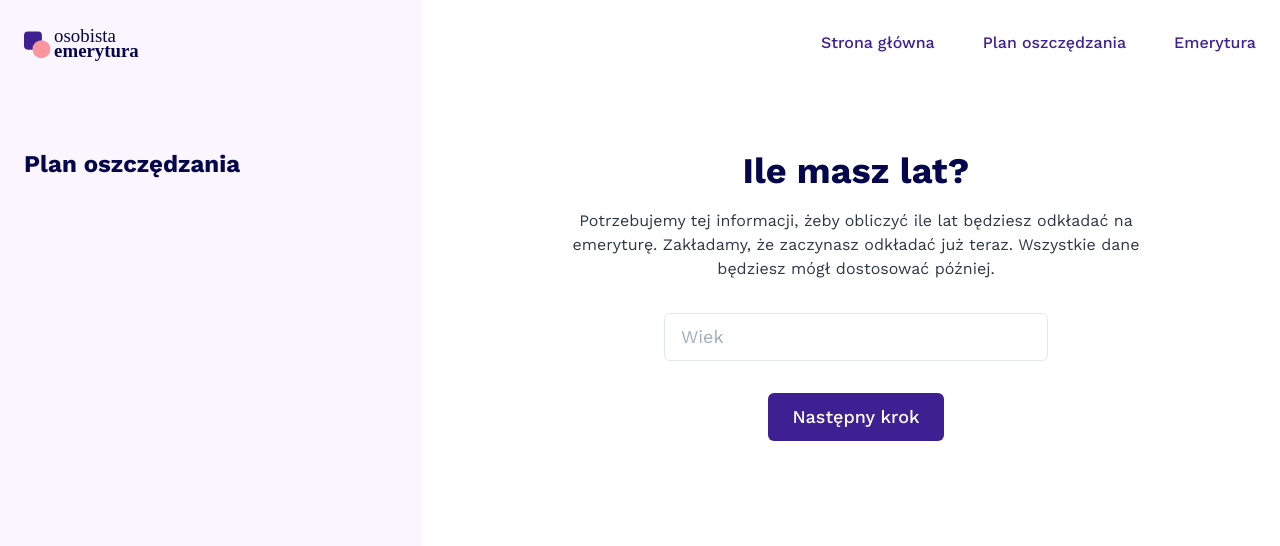
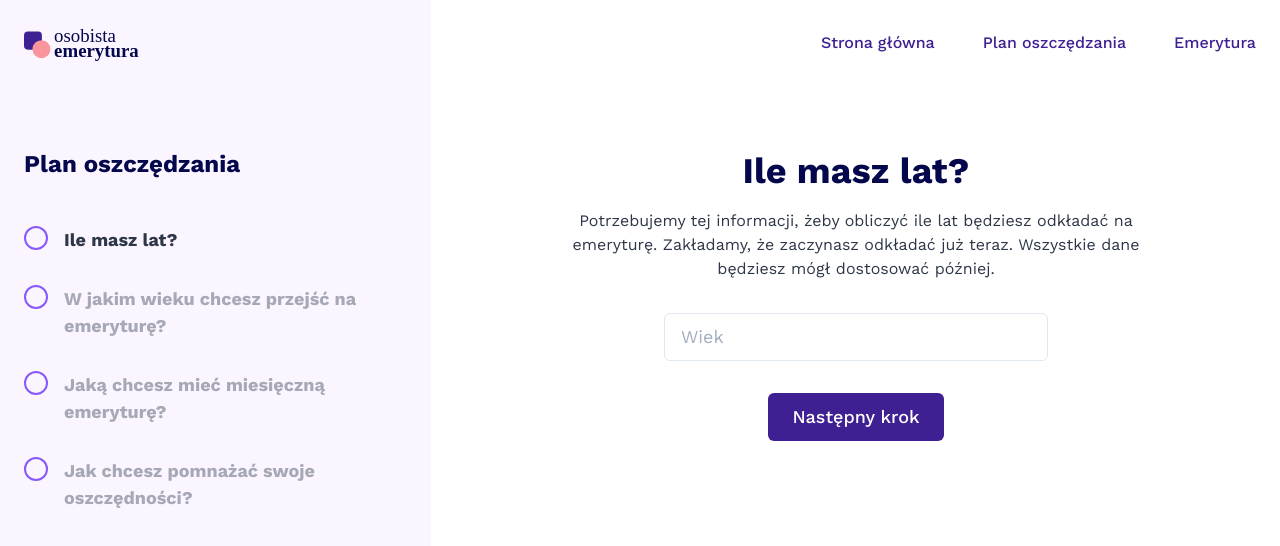
Before and after one commit to tomaszgil/osobista-emerytura, a React (Create React App) app: page /plan in a window 1280 px wide. Shown: the top 546 px of the page. Built offline with nearby package versions, Linux system fonts and the light colour scheme.

Commit message:
Add form progress

```diff
--- a/src/screens/Plan.tsx
+++ b/src/screens/Plan.tsx
@@ -3,7 +3,9 @@ import PageContainer from '../components/PageContainer'
 import Header from '../components/Header'
 import {
   HStack,
+  Text,
   Box,
+  Flex,
   Heading,
   Button,
   Input,
@@ -24,6 +26,7 @@ import {
 } from 'formik'
 import FormStep from '../components/FormStep'
 import RadioTile from '../components/RadioTile'
+import CheckIconBox from '../components/CheckIconBox'
 import bank from '../assets/bank.svg'
 import news from '../assets/news.svg'
 import stock from '../assets/stock.svg'
@@ -33,10 +36,13 @@ import {
   validateMonthlyRetirement,
 } from '../utils/validation'
 
-const AgeStep: React.FC<{ active: boolean }> = ({ active }) => (
+const AgeStep: React.FC<{ active: boolean; title: string }> = ({
+  active,
+  title,
+}) => (
   <FormStep
     active={active}
-    title="Ile masz lat?"
+    title={title}
     explanation="Potrzebujemy tej informacji, żeby obliczyć ile lat będziesz odkładać na emeryturę. Zakładamy, że zaczynasz odkładać już teraz. Wszystkie dane będziesz mógł dostosować później."
   >
     <Field name="age" type="number">
@@ -59,11 +65,14 @@ const AgeStep: React.FC<{ active: boolean }> = ({ active }) => (
   </FormStep>
 )
 
-const RetirementAgeStep: React.FC<{ active: boolean }> = ({ active }) => {
+const RetirementAgeStep: React.FC<{ active: boolean; title: string }> = ({
+  active,
+  title,
+}) => {
   return (
     <FormStep
       active={active}
-      title="W jakim wieku chcesz przejść na emeryturę?"
+      title={title}
       explanation="Standardowym momentem przejcia na emeryturę dla kobiet jest 60 lat, a dla mężczyzn 65. Możesz przeprowadzić symulację dla dowolnego wieku."
     >
       <Field name="retirementAge" type="number">
@@ -89,11 +98,14 @@ const RetirementAgeStep: React.FC<{ active: boolean }> = ({ active }) => {
   )
 }
 
-const MonthlyRetirementStep: React.FC<{ active: boolean }> = ({ active }) => {
+const MonthlyRetirementStep: React.FC<{ active: boolean; title: string }> = ({
+  active,
+  title,
+}) => {
   return (
     <FormStep
       active={active}
-      title="Jaką chcesz mieć miesięczną emeryturę?"
+      title={title}
       explanation="Zdefiniuj wysokość swojej miesięcznej emerytury w złotówkach."
     >
       <Field name="monthlyRetirement" type="number">
@@ -125,7 +137,10 @@ const MonthlyRetirementStep: React.FC<{ active: boolean }> = ({ active }) => {
   )
 }
 
-const ReturnOnInvestmentStep: React.FC<{ active: boolean }> = ({ active }) => {
+const ReturnOnInvestmentStep: React.FC<{ active: boolean; title: string }> = ({
+  active,
+  title,
+}) => {
   const options = [
     {
       title: 'Bankowe produkty inwestycyjne',
@@ -159,7 +174,7 @@ const ReturnOnInvestmentStep: React.FC<{ active: boolean }> = ({ active }) => {
   return (
     <FormStep
       active={active}
-      title="Jak chcesz pomnażać swoje oszczędności?"
+      title={title}
       explanation="Wybierz przykładowy sposób pomnażania oszczędności, którego stopa zwrotu najlepiej odzwierciedla twoje możliwości inwestycyjne. Dokładną stopę zwrotu będziesz mógł dostosować później."
     >
       <HStack spacing={6} alignItems="stretch" {...group}>
@@ -177,28 +192,33 @@ const ReturnOnInvestmentStep: React.FC<{ active: boolean }> = ({ active }) => {
 
 type FormStepSchema = {
   name: string
+  title: string
   validation?: Function
-  component: React.FC<{ active: boolean }>
+  component: React.FC<{ active: boolean; title: string }>
 }
 
 const steps: FormStepSchema[] = [
   {
     name: 'age',
+    title: 'Ile masz lat?',
     validation: validateAge,
     component: AgeStep,
   },
   {
     name: 'retirementAge',
+    title: 'W jakim wieku chcesz przejść na emeryturę?',
     validation: validateRetirementAge,
     component: RetirementAgeStep,
   },
   {
     name: 'monthlyRetirement',
+    title: 'Jaką chcesz mieć miesięczną emeryturę?',
     validation: validateMonthlyRetirement,
     component: MonthlyRetirementStep,
   },
   {
     name: 'returnOnInvestment',
+    title: 'Jak chcesz pomnażać swoje oszczędności?',
     component: ReturnOnInvestmentStep,
   },
 ]
@@ -226,18 +246,66 @@ const PlanScreen: React.FC = () => {
 
   return (
     <>
+      <Box position="absolute" height="100vh" width="100%" zIndex="hide">
         <Box
+          position="absolute"
           background="purple.50"
+          width="50%"
+          height="100%"
+        />
+        <PageContainer>
+          <Box position="relative" width="100%">
+            <Box
               position="absolute"
+              background="purple.50"
               width="33%"
               height="100vh"
-        zIndex="hide"
+              zIndex="1"
             />
+            <Box
+              position="absolute"
+              width="100%"
+              height="100vh"
+              bg="white"
+            ></Box>
+          </Box>
+        </PageContainer>
+      </Box>
       <Header />
       <PageContainer>
         <HStack spacing={8} mt={16} alignItems="flex-start">
           <Box flex="1">
-            <Heading fontSize="2xl">Plan oszczędzania</Heading>
+            <Heading fontSize="2xl" mb={12}>
+              Plan oszczędzania
+            </Heading>
+            {steps.map(({ name, title }: FormStepSchema, index) => {
+              const active = step >= index
+              const checked = step > index
+              return (
+                <Flex
+                  as="button"
+                  textAlign="left"
+                  disabled={!active}
+                  key={name}
+                  mb={8}
+                  onClick={() => setStep(index)}
+                >
+                  <Box>
+                    <CheckIconBox checked={checked} />
+                  </Box>
+                  <Text
+                    as="span"
+                    fontWeight="bold"
+                    fontSize="1.125em"
+                    ml={4}
+                    opacity={active ? 1 : 0.4}
+                    transition="0.2 all ease"
+                  >
+                    {title}
+                  </Text>
+                </Flex>
+              )
+            })}
           </Box>
           <Box flex="2">
             <Formik<PlanFormValues>
@@ -252,9 +320,8 @@ const PlanScreen: React.FC = () => {
               }}
               validateOnChange={false}
               onSubmit={(...args: any[]) => {
-                if (step < 3) {
                 setStep(step + 1)
-                } else {
+                if (step === steps.length - 1) {
                   console.log('submit', ...args)
                 }
               }}
@@ -262,8 +329,15 @@ const PlanScreen: React.FC = () => {
               {() => (
                 <Form>
                   {steps.map(
-                    ({ name, component: Component }: FormStepSchema, index) => (
-                      <Component key={name} active={step === index} />
+                    (
+                      { name, title, component: Component }: FormStepSchema,
+                      index
+                    ) => (
+                      <Component
+                        key={name}
+                        title={title}
+                        active={step === index}
+                      />
                     )
                   )}
                   <Center mt={8}>
```
Also changed, not shown: 1 other file (tests, documents, lock files or other folders). Lines whose indentation alone changed are shown as unchanged.
